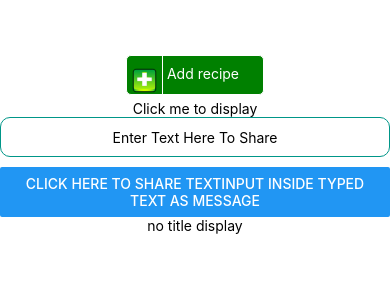
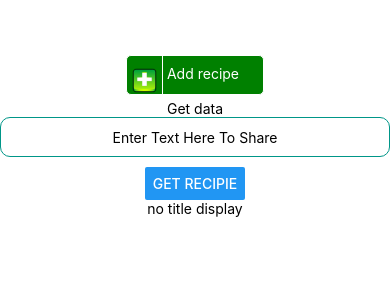
Before and after one commit to wombatka/ShipItDayApp, a React Native app: screen / in a window 390 px wide. Shown: the top 300 px of the page. Built offline with nearby package versions, Linux system fonts and the light colour scheme.

Commit message:
some clean up

```diff
--- a/App.js
+++ b/App.js
@@ -70,7 +70,7 @@ export default class App extends React.Component {
     render() {
     return (
       <View style={styles.container}>
-          <TouchableOpacity style={styles.AddStyle} activeOpacity={0.5} onPress={this.getAllData}>
+          <TouchableOpacity style={styles.AddStyle} activeOpacity={0.5} onPress={this.saveItem}>
 
               <Image source={require('./images/add.png')}
                   style={styles.ImageIconStyle}
@@ -81,9 +81,9 @@ export default class App extends React.Component {
               <Text style={styles.TextStyle}> Add recipe </Text>
 
           </TouchableOpacity>
-          <TouchableOpacity onPress={this.displayData}>
+          <TouchableOpacity onPress={this.getAllData}>
             <Text>
-              Click me to display
+              Get data
             </Text>
           </TouchableOpacity>
 
@@ -93,7 +93,7 @@ export default class App extends React.Component {
               style = { styles.TextInputStyle }
               onChangeText = { ( TextInputText ) => { this.setState({ TextInputValueHolder: TextInputText })} }
           />
-        <Button title="Click Here To Share TextInput Inside Typed Text as Message"  onPress={this.getAllData}/>
+        <Button title="GET RECIPIE"  onPress={this.displayData}/>
         <Text>{this.state.title}</Text>
       </View>
     );
```
